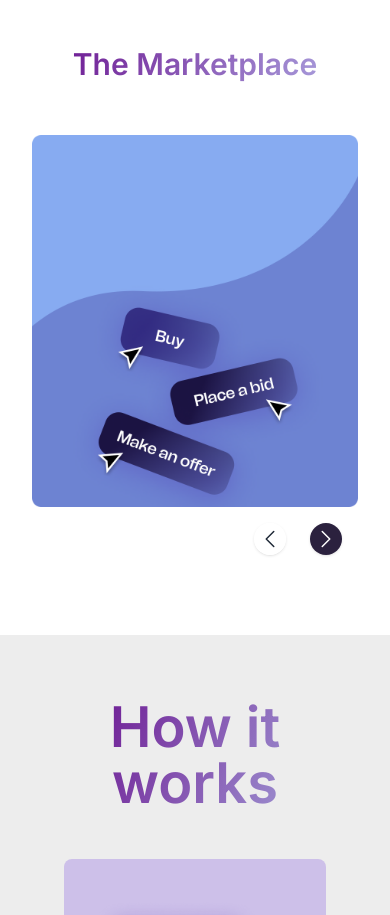
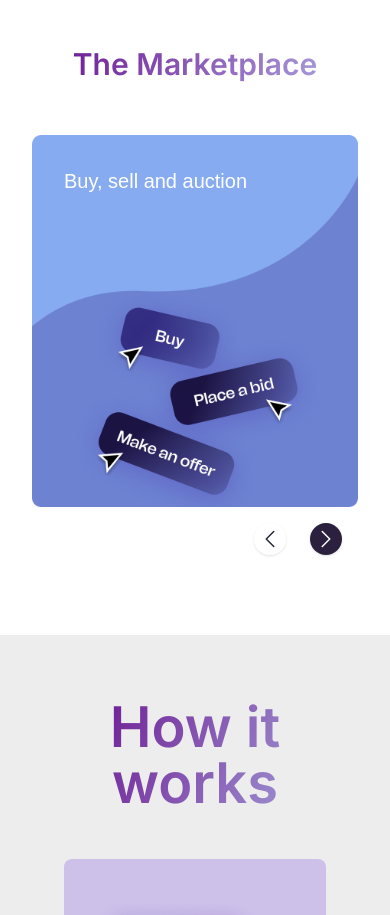
Before and after one commit to gitguti/bug-free-spoon, a Next.js app: page / in a window 390 px wide. Shown: the part 1900-2815 px from the top of the page. Built offline with nearby package versions, Linux system fonts and the light colour scheme; a web font is replaced by a local one.

Commit message:
update responsive carousel and grid

```diff
--- a/src/app/components/home/Carousel.jsx
+++ b/src/app/components/home/Carousel.jsx
@@ -4,42 +4,39 @@ import ChevronRight from "../icons/ChevronRight"
 
 
 export default function Carousel({
-  children: slides,
+    slides,
     autoSlide = true,
     autoSlideInterval = 3000,
   }) {
-  const [curr, setCurr] = useState(0)
+    const [curr, setCurr] = useState(0);
 
     const prev = () =>
-    setCurr((curr) => (curr === 0 ? slides.length - 1 : curr - 1))
+      setCurr((curr) => (curr === 0 ? slides.length - 1 : curr - 1));
     const next = () =>
-    setCurr((curr) => (curr === slides.length - 1 ? 0 : curr + 1))
+      setCurr((curr) => (curr === slides.length - 1 ? 0 : curr + 1));
 
     useEffect(() => {
-    if (!autoSlide) return
-    const slideInterval = setInterval(next, autoSlideInterval)
-    return () => clearInterval(slideInterval)
-  }, [])
+      if (!autoSlide) return;
+      const slideInterval = setInterval(next, autoSlideInterval);
+      return () => clearInterval(slideInterval);
+    }, []);
+
+    const slideWidth = 100 / slides.length;
+    const totalWidth = 100 * slides.length;
+
     return (
-    <div className="overflow-hidden">
+      <div className="overflow-hidden relative">
         <div
           className="flex transition-transform ease-out duration-500"
-        style={{ transform: `translateX(-${curr * 100}%)` }}
+          style={{ width: `${totalWidth}%`, transform: `translateX(-${curr * slideWidth}%)` }}
         >
-        {slides}
+          {slides.map((slide, index) => (
+            <div key={index} className="flex flex-col items-center justify-center relative" style={{ width: `${slideWidth}%` }}>
+              <img src={slide.src} alt={`Slide ${index}`} />
+              <h2 className={`${slide.titleColor} absolute top-6 left-6 p-2 text-xl md:text-3xl 2xl:text-5xl 2xl:p-8 w-3/4 font-tomato font-normal`}>{slide.title}</h2>
             </div>
-      {/* <div className="absolute bottom-4 right-0 left-0">
-        <div className="flex items-center justify-center gap-2">
-          {slides.map((_, i) => (
-            <div
-              className={`
-              transition-all w-3 h-3 bg-white rounded-full
-              ${curr === i ? "p-2" : "bg-opacity-50"}
-            `}
-            />
           ))}
         </div>
-      </div> */}
             <div className="inset-0 flex items-center p-4 justify-end">
         <button
           onClick={prev}
--- a/src/app/components/home/Section3.jsx
+++ b/src/app/components/home/Section3.jsx
@@ -4,7 +4,12 @@ import Button from "../ui/Button.jsx";
 import Carousel from "../home/Carousel.jsx";
 
 const Section3 = () => {
-  const slides = [ "/section31.png", "/section32.png", "/section33.png"]
+  const slides = [
+    { src: "/section31.png", title: "List your NFTs", titleColor: "text-white" },
+    { src: "/section32.png", title: "Cashout", titleColor: "text-white" },
+    { src: "/section33.png", title: "Buy, sell and auction", titleColor: "text-white" },
+
+  ];
 
 
   return (
@@ -12,12 +17,16 @@ const Section3 = () => {
       <div className="mb-12">
       <h2 className="text-3xl md:text-5xl 2xl:text-7xl font-semibold leading-normal mb-7 md:mb-14 text-center text-gradient">The Marketplace</h2>
       </div>
-      <div className="flex flex-col lg:flex-row space-between gap-8 lg:gap-16">
-        {/* <Card title="List your NFTs" backgroundImage="/section31.png"     titleColor="text-white"/>
+      <div className="flex flex-col lg:flex-row space-between gap-8 lg:gap-16 block md:hidden">
+      <Carousel slides={slides} />
+      </div>
+
+      <div className="space-between gap-8 lg:gap-16 hidden md:flex">
+    <Card title="List your NFTs" backgroundImage="/section31.png"     titleColor="text-white"/>
         <Card title="Cashout" backgroundImage="/section32.png" titleColor="text-white" />
-        <Card title="Buy, sell and auction" backgroundImage="/section33.png" titleColor="text-white" /> */}
-        <Carousel> {slides.map((s)=> <img src={s} />)} </Carousel>
-      </div>
+        <Card title="Buy, sell and auction" backgroundImage="/section33.png" titleColor="text-white" />
+              </div>
+
     </div>
   );
 };
```
Lines whose indentation alone changed are shown as unchanged.
